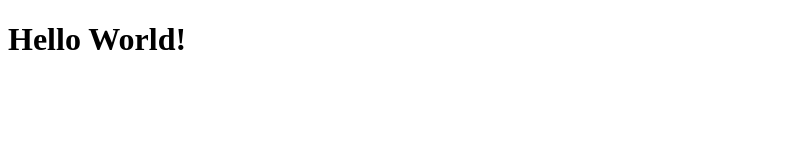
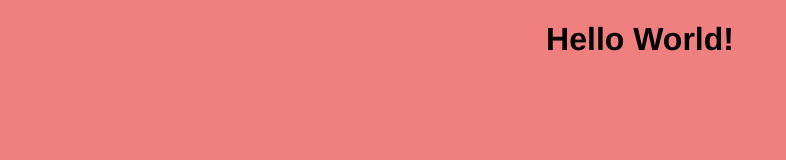
Before and after one commit to khazan21/my-personal-website, a plain HTML site: page index.html in a window 1280 px wide. Shown: the whole page, without its empty margins (0-786 px from the left). Drawn offline with Linux system fonts and the light colour scheme.

Commit message:
add style.css, connect to index.html

```diff
--- a/index.html
+++ b/index.html
@@ -5,6 +5,7 @@
     <meta charset="UTF-8">
     <meta http-equiv="X-UA-Compatible" content="IE=edge">
     <meta name="viewport" content="width=device-width, initial-scale=1.0">
+    <link rel="stylesheet" href="style.css">
     <title>My Personal Website</title>
 </head>
 
--- /dev/null
+++ b/style.css
@@ -0,0 +1,8 @@
+body {
+    background: lightcoral;
+  }
+
+h1 {
+  text-align: center;
+  font-family: 'Franklin Gothic Medium', 'Arial Narrow', Arial, sans-serif;
+}
```
